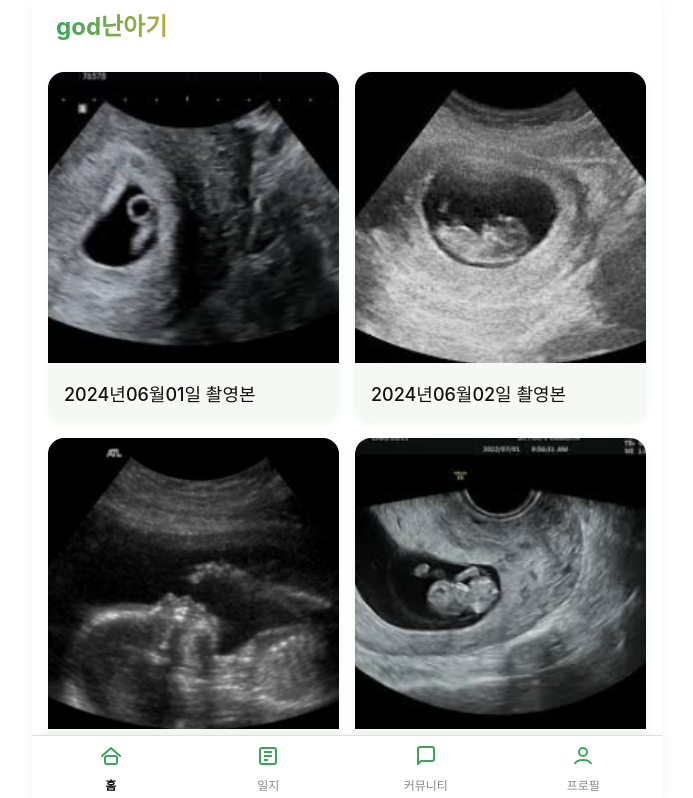
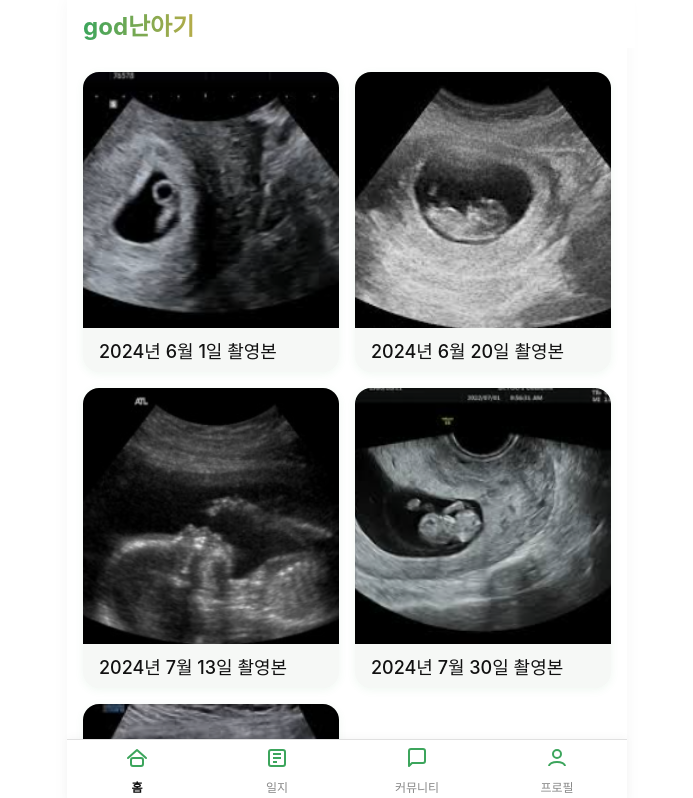
Before and after one commit to jyjy1229/imthegodthebaby, a React (Create React App) app: page / in a window 1280 px wide. Shown: the top 798 px of the page, without its empty margins (293-986 px from the left). Built offline with nearby package versions, Linux system fonts and the light colour scheme.

Commit message:
Fix layout

```diff
--- a/src/App.css
+++ b/src/App.css
@@ -20,9 +20,16 @@
   display: flex;
   align-items: center;
   justify-content: flex-start;
-  padding: 0 16px;
   font-size: 16px;
   color: #222;
+  position: fixed;
+  top: 0;
+  left: 50%;
+  transform: translateX(-50%);
+  width: 100%;
+  max-width: 560px;
+  margin: 0 8px;
+  z-index: 100;
 }
 
 .App-link {
@@ -46,9 +53,10 @@
   display: flex;
   flex-direction: column;
   justify-content: space-between;
-  max-width: 630px;
+  max-width: 560px;
   margin: 0 auto;
   box-shadow: 0 0 16px 0 rgba(0, 0, 0, 0.04);
+  padding-top: 48px;
 }
 
 .main-content {
@@ -58,6 +66,7 @@
   align-items: center;
   justify-content: flex-start;
   padding-bottom: 80px; /* 탭바 공간 확보 */
+  padding-top: 0;
 }
 
 .tab-bar {
@@ -66,8 +75,8 @@
   transform: translateX(-50%);
   bottom: 0;
   width: 100%;
-  max-width: 630px;
-  height: 64px;
+  max-width: 560px;
+  height: 60px;
   background: #fff;
   display: flex;
   border-top: 1px solid #e0e0e0;
--- a/src/tabs/HomeTab.tsx
+++ b/src/tabs/HomeTab.tsx
@@ -4,27 +4,27 @@ const items = [
   {
     id: 1,
     thumb: require("../assets/thumbnail_3.png"),
-    date: "2024년06월01일 촬영본",
+    date: "2024년 6월 1일 촬영본",
   },
   {
     id: 2,
     thumb: require("../assets/thumbnail_7.png"),
-    date: "2024년06월02일 촬영본",
+    date: "2024년 6월 20일 촬영본",
   },
   {
     id: 3,
     thumb: require("../assets/thumbnail_9.png"),
-    date: "2024년06월03일 촬영본",
+    date: "2024년 7월 13일 촬영본",
   },
   {
     id: 4,
     thumb: require("../assets/thumbnail_10.png"),
-    date: "2024년06월04일 촬영본",
+    date: "2024년 7월 30일 촬영본",
   },
   {
     id: 5,
     thumb: require("../assets/thumbnail_13.png"),
-    date: "2024년06월05일 촬영본",
+    date: "2024년 08월 15일 촬영본",
   },
 ];
 
@@ -60,7 +60,7 @@ const HomeTab = () => {
             style={{
               background: "#f6f8f6",
               borderRadius: 16,
-              height: 350,
+              height: 300,
               width: "100%",
               boxSizing: "border-box",
               boxShadow: "0 2px 8px rgba(60,165,92,0.08)",
```
